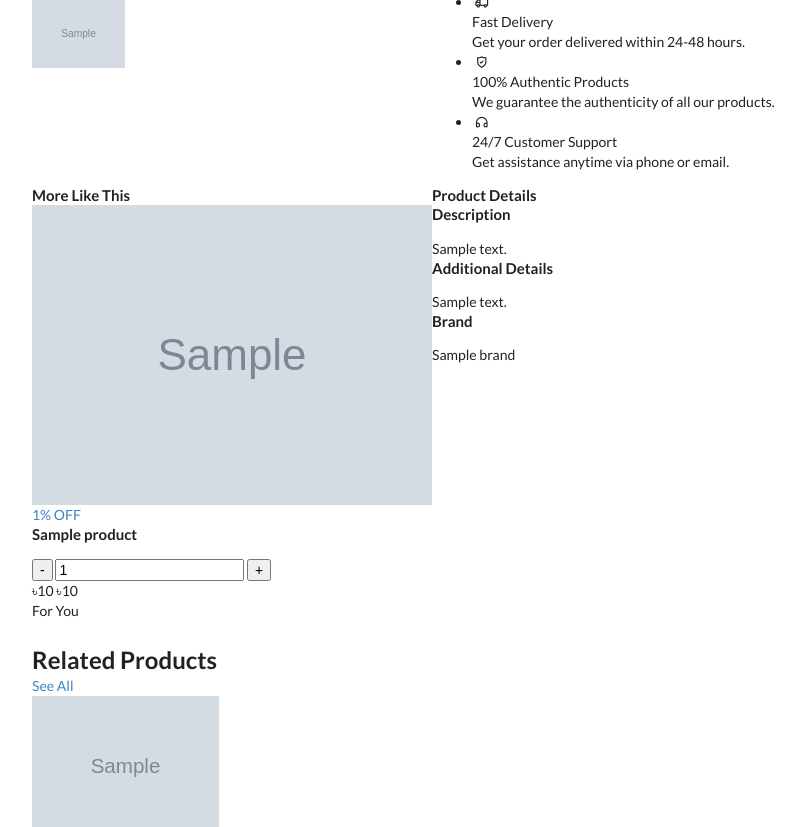
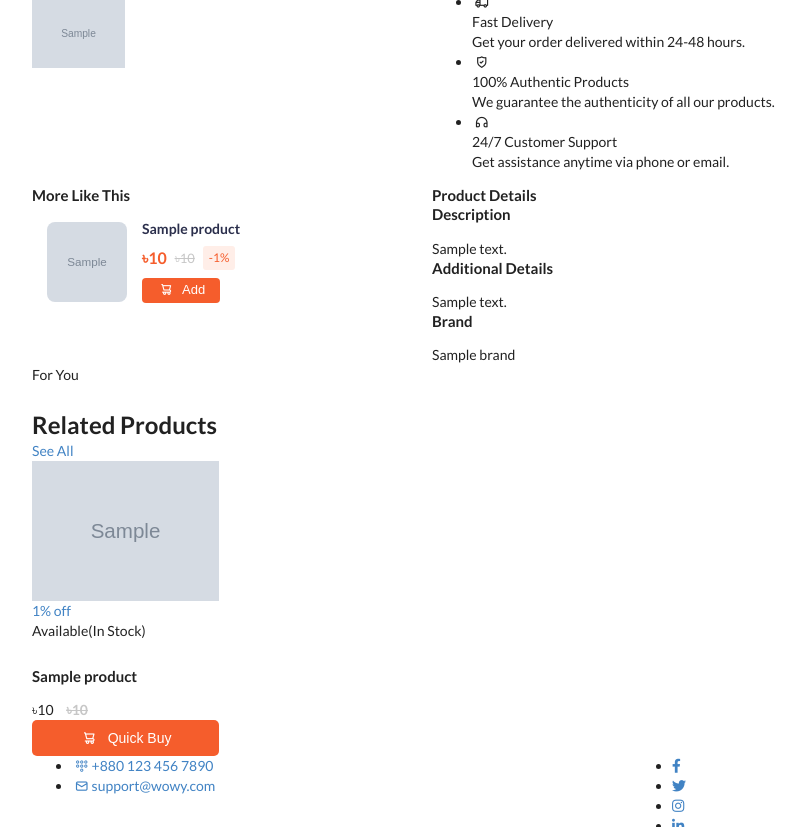
Before and after one commit to rishwanthvallala/e-commerce, a Django app: template templates/products/detail.html in a window 1280 px wide; the page is wider, and only the part inside the window is pictured. Shown: the part 758-1585 px from the top of that part, without its empty margins (23-828 px from the left). Run offline with Django 3.2, Linux system fonts and the light colour scheme; the template is opened without the code that fills it: most values are stand-ins (such as "Sample title", 1, 10 or a date in 2020); grey boxes marked "Sample" are stand-in pictures; some libraries are stand-ins or nearby versions.

Commit message:
feat: improve similar products section with clean list layout and quick add functionality

```diff
--- a/templates/products/detail.html
+++ b/templates/products/detail.html
@@ -9,6 +9,119 @@
             text-decoration: line-through;
             margin-left: 10px;
             font-weight: 600;
+        }
+
+        .quick-buy-btn {
+            background: #f55d2c;
+            color: #fff;
+            border: none;
+            padding: 10px 20px;
+            border-radius: 5px;
+            font-weight: 500;
+            transition: all 0.3s ease;
+        }
+
+        .quick-buy-btn:hover {
+            background: #f44336;
+            transform: translateY(-2px);
+            box-shadow: 0 2px 8px rgba(245, 93, 44, 0.3);
+        }
+
+        .quick-buy-btn i {
+            margin-right: 5px;
+        }
+
+        .similar-item {
+            display: flex;
+            align-items: center;
+            padding: 15px;
+            border-bottom: 1px solid #eee;
+            transition: all 0.3s ease;
+        }
+
+        .similar-item:hover {
+            background: #f8f9fa;
+        }
+
+        .similar-item:last-child {
+            border-bottom: none;
+        }
+
+        .similar-item-img {
+            width: 80px;
+            height: 80px;
+            border-radius: 8px;
+            overflow: hidden;
+            margin-right: 15px;
+            flex-shrink: 0;
+        }
+
+        .similar-item-img img {
+            width: 100%;
+            height: 100%;
+            object-fit: cover;
+        }
+
+        .similar-item-info {
+            flex: 1;
+        }
+
+        .similar-item-info h5 {
+            font-size: 14px;
+            margin-bottom: 8px;
+            color: #2b2f4c;
+        }
+
+        .price-info {
+            display: flex;
+            align-items: center;
+            gap: 8px;
+            margin-bottom: 8px;
+        }
+
+        .price-info strong {
+            color: #f55d2c;
+            font-size: 16px;
+        }
+
+        .price-info .old-price {
+            color: #c7c7c7;
+            text-decoration: line-through;
+            font-size: 13px;
+        }
+
+        .price-info .discount {
+            background: #ffeee8;
+            color: #f55d2c;
+            padding: 2px 6px;
+            border-radius: 3px;
+            font-size: 12px;
+        }
+
+        .add-to-cart-btn {
+            background: #f55d2c;
+            color: #fff;
+            border: none;
+            padding: 5px 15px;
+            border-radius: 4px;
+            font-size: 13px;
+            cursor: pointer;
+            transition: all 0.3s ease;
+        }
+
+        .add-to-cart-btn:hover {
+            background: #f44336;
+            transform: translateY(-1px);
+        }
+
+        .add-to-cart-btn i {
+            margin-right: 4px;
+        }
+
+        .out-of-stock {
+            color: #dc3545;
+            font-size: 13px;
+            font-weight: 500;
         }
     </style>
 {% endblock %}
@@ -178,45 +291,28 @@
                         </div>
                         <div class="pdpt-body scrollstyle_4">
                             {% for product in similar_products %}
-                            <div class="cart-item border_radius">
-                                <a href="{% url 'products:detail' product.slug %}" class="cart-product-img">
+                            <div class="similar-item">
+                                <a href="{% url 'products:detail' product.slug %}" class="similar-item-img">
                                     {% if product.primary_image %}
                                         <img src="{{ product.primary_image.image.url }}" alt="{{ product.name }}">
                                     {% endif %}
-                                    {% if product.discount_percentage > 0 %}
-                                        <div class="offer-badge">{{ product.discount_percentage }}% OFF</div>
+                                </a>
+                                <div class="similar-item-info">
+                                    <h5>{{ product.name }}</h5>
+                                    <div class="price-info">
+                                        <strong>৳{{ product.selling_price }}</strong>
+                                        {% if product.discount_percentage > 0 %}
+                                            <span class="old-price">৳{{ product.original_price }}</span>
+                                            <span class="discount">-{{ product.discount_percentage }}%</span>
+                                        {% endif %}
+                                    </div>
+                                    {% if product.stock > 0 %}
+                                        <button class="add-to-cart-btn" data-product="{{ product.id }}">
+                                            <i class="uil uil-shopping-cart-alt"></i> Add
+                                        </button>
+                                    {% else %}
+                                        <span class="out-of-stock">Out of Stock</span>
                                     {% endif %}
-                                </a>
-                                <div class="cart-text">
-                                    <h4>{{ product.name }}</h4>
-                                    {% if product.has_variants %}
-                                    <div class="cart-radio">
-                                        <ul class="kggrm-now">
-                                            {% for variant in product.variants.all %}
-                                            <li>
-                                                <input type="radio" id="var{{ variant.id }}" name="cart{{ product.id }}">
-                                                <label for="var{{ variant.id }}">
-                                                    {% if variant.size %}{{ variant.size }}{% endif %}
-                                                    {% if variant.color %}{{ variant.color }}{% endif %}
-                                                </label>
-                                            </li>
-                                            {% endfor %}
-                                        </ul>
-                                    </div>
-                                    {% endif %}
-                                    <div class="qty-group">
-                                        <div class="quantity buttons_added">
-                                            <input type="button" value="-" class="minus minus-btn">
-                                            <input type="number" step="1" name="quantity" value="1" class="input-text qty text">
-                                            <input type="button" value="+" class="plus plus-btn">
-                                        </div>
-                                        <div class="cart-item-price">
-                                            ৳{{ product.selling_price }}
-                                            {% if product.discount_percentage > 0 %}
-                                                <span>৳{{ product.original_price }}</span>
-                                            {% endif %}
-                                        </div>
-                                    </div>
                                 </div>
                             </div>
                             {% endfor %}
@@ -306,7 +402,11 @@
                                         <span>৳{{ product.original_price }}</span>
                                     {% endif %}
                                 </div>
-                                <a href="{% url 'products:detail' product.slug %}" class="order-btn hover-btn">Details</a>
+                                {% if product.stock > 0 %}
+                                    <button class="quick-buy-btn hover-btn w-100" data-product="{{ product.id }}">
+                                        <i class="uil uil-shopping-cart-alt"></i> Quick Buy
+                                    </button>
+                                {% endif %}
                             </div>
                         </div>
                     </div>
@@ -378,5 +478,12 @@
                 }
             });
         });
+
+        document.querySelectorAll('.quick-buy-btn').forEach(button => {
+            button.addEventListener('click', function() {
+                // Add to cart with default quantity of 1
+                addToCart(this.dataset.product, 1);
+            });
+        });
     </script>
 {% endblock %}
```
Also changed, not shown: db.sqlite3.
